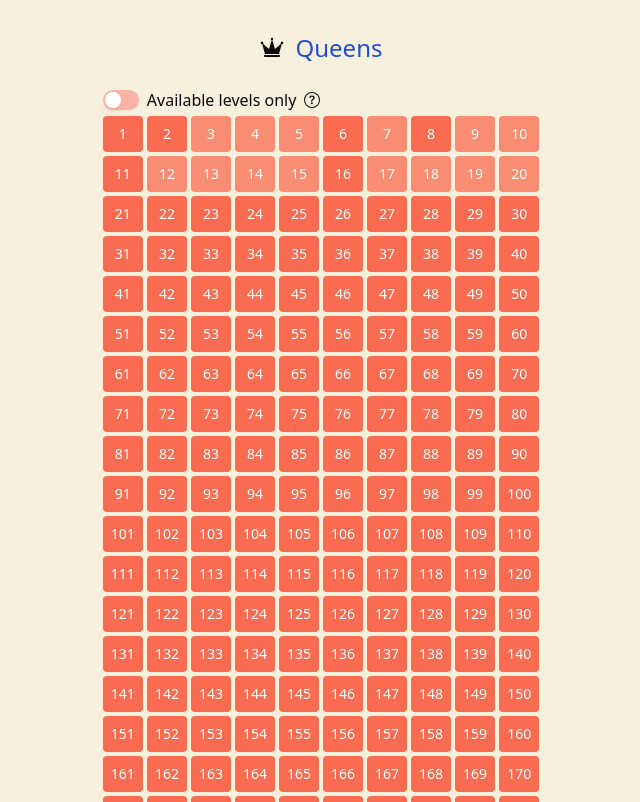
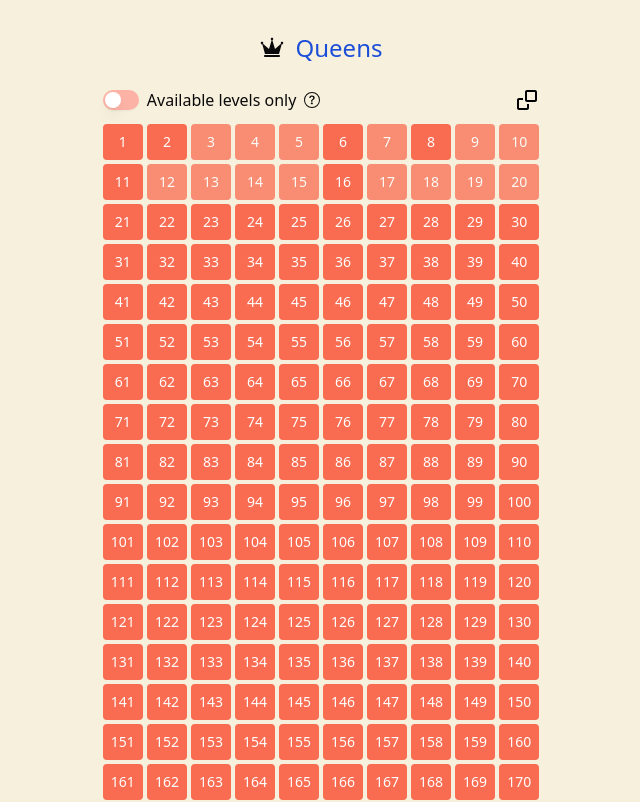
Before and after one commit to samimsu/queens-game-linkedin, a React (Vite) app: page / in a window 1280 px wide. Shown: the top 802 px of the page, without its empty margins (319-959 px from the left). Built offline with nearby package versions, Linux system fonts and the light colour scheme.

Commit message:
Add group levels feature

```diff
--- a/src/components/GameLevel/Level.jsx
+++ b/src/components/GameLevel/Level.jsx
@@ -1,10 +1,10 @@
 import React, { useEffect, useState } from "react";
 import { Link } from "react-router-dom";
+import Giscus from "@giscus/react";
 import Board from "./components/Board";
 import { createEmptyBoard } from "../../utils/board";
 import { checkWinCondition, getClashingQueens } from "../../utils/gameLogic";
 import { levels } from "../../utils/levels";
-import getAvailableLevels from "../../utils/getAvailableLevels";
 import BackIcon from "../icons/BackIcon";
 import PreviousIcon from "../icons/PreviousIcon";
 import NextIcon from "../icons/NextIcon";
@@ -26,10 +26,12 @@ import {
   setClashingQueensPreference,
   setShowInstructionsPreference,
 } from "../../utils/localStorage";
-import Giscus from "@giscus/react";
+import getNavigationLevels from "@/utils/getNavigationLevels";
 
 const Level = ({ id, level }) => {
-  const [board, setBoard] = useState(createEmptyBoard(levels[level].size));
+  const levelSize = levels[level].size;
+
+  const [board, setBoard] = useState(createEmptyBoard(levelSize));
   const [queenGeneratedXs, setQueenGeneratedXs] = useState({}); // Track Xs generated by each queen
 
   const [hasWon, setHasWon] = useState(false);
@@ -45,11 +47,10 @@ const Level = ({ id, level }) => {
   const [showClock, setShowClock] = useState(getShowClockPreference);
   const [autoPlaceXs, setAutoPlaceXs] = useState(getAutoPlaceXsPreference);
 
-  const availableLevels = getAvailableLevels();
-  const previousDisabled = !availableLevels.includes(Number(id) - 1);
-  const nextDisabled = !availableLevels.includes(Number(id) + 1);
+  const { previousLevel, nextLevel, previousDisabled, nextDisabled } =
+    getNavigationLevels(id, level);
 
-  const boardSize = levels[level].size;
+  const boardSize = levelSize;
   const colorRegions = levels[level].colorRegions;
 
   const completed = isLevelCompleted(Number(id));
@@ -296,13 +297,13 @@ const Level = ({ id, level }) => {
   const PreviousLevelButton = ({ children, className }) => {
     return (
       <Link
-        to={previousDisabled ? "#" : `/level/${Number(id) - 1}`}
+        to={previousDisabled ? "#" : `/level/${previousLevel}`}
         className="flex"
       >
         <button
           disabled={previousDisabled}
           onClick={() => {
-            setBoard(createEmptyBoard(levels[`level${Number(id) - 1}`].size));
+            setBoard(createEmptyBoard(levels[`level${previousLevel}`].size));
           }}
           className={className}
         >
@@ -314,14 +315,11 @@ const Level = ({ id, level }) => {
 
   const NextLevelButton = ({ children, className }) => {
     return (
-      <Link
-        to={nextDisabled ? "#" : `/level/${Number(id) + 1}`}
-        className="flex"
-      >
+      <Link to={nextDisabled ? "#" : `/level/${nextLevel}`} className="flex">
         <button
           disabled={nextDisabled}
           onClick={() => {
-            setBoard(createEmptyBoard(levels[`level${Number(id) + 1}`].size));
+            setBoard(createEmptyBoard(levels[`level${nextLevel}`].size));
           }}
           className={className}
         >
@@ -381,7 +379,7 @@ const Level = ({ id, level }) => {
                 )}
                 <button
                   onClick={() => {
-                    setBoard(createEmptyBoard(levels[level].size));
+                    setBoard(createEmptyBoard(levelSize));
                     setHasWon(false);
                     setShowWinningScreen(false);
                   }}
--- a/src/components/LevelSelection/LevelSelection.jsx
+++ b/src/components/LevelSelection/LevelSelection.jsx
@@ -3,19 +3,39 @@ import Heading from "./components/Heading";
 import AvailableLevelsFilter from "./components/AvailableLevelsFilter";
 import LevelsCollection from "./components/LevelsCollection";
 import LinkedInNote from "./components/LinkedInNote";
+import {
+  getGroupingPreference,
+  setGroupingPreference,
+} from "@/utils/localStorage";
+import GroupIcon from "../icons/GroupIcon";
+import UngroupIcon from "../icons/UngroupIcon";
 
 const LevelSelection = () => {
   const [showOnlyAvailableLevels, setShowOnlyAvailableLevels] = useState(false);
+  const [groupBySize, setGroupBySize] = useState(getGroupingPreference);
+
+  const toggleGroupBySize = () => {
+    const newSetting = !groupBySize;
+    setGroupBySize(newSetting);
+    setGroupingPreference(newSetting);
+  };
 
   return (
     <div className="flex flex-col justify-center items-center w-fit mx-auto">
       <Heading />
-      <AvailableLevelsFilter
-        checked={showOnlyAvailableLevels}
-        handleChange={() => setShowOnlyAvailableLevels((prev) => !prev)}
-      />
+      <div className="flex w-full justify-between mb-2">
+        <AvailableLevelsFilter
+          checked={showOnlyAvailableLevels}
+          handleChange={() => setShowOnlyAvailableLevels((prev) => !prev)}
+          disabled={groupBySize}
+        />
+        <button onClick={toggleGroupBySize} className="mx-1">
+          {groupBySize ? <GroupIcon /> : <UngroupIcon />}
+        </button>
+      </div>
       <LevelsCollection
         showOnlyAvailableLevels={showOnlyAvailableLevels}
+        groupBySize={groupBySize}
         className="mb-3"
       />
       <LinkedInNote />
--- a/src/components/LevelSelection/components/LevelsCollection.jsx
+++ b/src/components/LevelSelection/components/LevelsCollection.jsx
@@ -1,35 +1,70 @@
 import React from "react";
-import getAvailableLevels from "../../../utils/getAvailableLevels";
+import {
+  getLevelsBySize,
+  getOrderedLevels,
+} from "../../../utils/getAvailableLevels";
 import LevelButton from "./LevelButton";
 
-const LevelsCollection = ({ showOnlyAvailableLevels, className }) => {
-  const availableLevels = getAvailableLevels();
-  const totalLevels = Math.max(...availableLevels);
+const LevelsCollection = ({
+  showOnlyAvailableLevels,
+  groupBySize,
+  className,
+}) => {
+  const orderedLevels = getOrderedLevels();
+  const totalLevels = Math.max(...orderedLevels);
+  const levelsBySize = getLevelsBySize();
 
+  const renderGroupedLevels = () => {
+    return Object.entries(levelsBySize).map(([size, levels]) => (
+      <div key={size} className="mb-1 p-1">
+        <h3 className="font-medium mb-2 text-center text-lg">
+          {size}x{size}
+        </h3>
+        <div className="grid grid-cols-8 sm:grid-cols-10 gap-1">
+          {levels.map((level) => (
+            <LevelButton key={level} level={level} />
+          ))}
+        </div>
+      </div>
+    ));
+  };
+
+  const renderUngroupedLevels = () => {
     return (
       <div
         className={`grid grid-cols-8 sm:grid-cols-10 gap-1 p-1 text-sm ${className}`}
       >
         {(showOnlyAvailableLevels &&
-        availableLevels.map((level) => (
+          orderedLevels.map((level) => (
             <LevelButton
               key={level}
               level={level}
-            disabled={!availableLevels.includes(level)}
+              disabled={!orderedLevels.includes(level)}
             />
           ))) || (
           <>
-          {Array.from({ length: totalLevels }, (_, i) => i + 1).map((level) => (
+            {Array.from({ length: totalLevels }, (_, i) => i + 1).map(
+              (level) => (
                 <LevelButton
                   key={level}
                   level={level}
-              disabled={!availableLevels.includes(level)}
+                  disabled={!orderedLevels.includes(level)}
                 />
-          ))}
+              )
+            )}
           </>
         )}
       </div>
     );
   };
 
+  return (
+    <>
+      <div className={`text-sm ${className}`}>
+        {groupBySize ? renderGroupedLevels() : renderUngroupedLevels()}
+      </div>
+    </>
+  );
+};
+
 export default LevelsCollection;
--- /dev/null
+++ b/src/components/icons/GroupIcon.jsx
@@ -0,0 +1,26 @@
+import React from "react";
+
+const GroupIcon = ({ size = "24" }) => {
+  return (
+    <svg
+      width={size}
+      height={size}
+      viewBox="0 0 24 24"
+      fill="none"
+      xmlns="http://www.w3.org/2000/svg"
+    >
+      <path
+        fillRule="evenodd"
+        clipRule="evenodd"
+        d="M10 4H18C19.1 4 20 4.9 20 6V14C20 15.1 19.1 16 18 16H10C8.9 16 8 15.1 8 14V6C8 4.9 8.9 4 10 4ZM10 14H18V6H10V14Z"
+        fill="black"
+      />
+      <path
+        d="M6 8C4.9 8 4 8.9 4 10V18C4 19.1 4.9 20 6 20H14C15.1 20 16 19.1 16 18H6V8Z"
+        fill="black"
+      />
+    </svg>
+  );
+};
+
+export default GroupIcon;
--- /dev/null
+++ b/src/components/icons/UngroupIcon.jsx
@@ -0,0 +1,26 @@
+import React from "react";
+
+const UngroupIcon = ({ size = "24" }) => {
+  return (
+    <svg
+      width={size}
+      height={size}
+      viewBox="0 0 24 24"
+      fill="none"
+      xmlns="http://www.w3.org/2000/svg"
+    >
+      <path
+        fillRule="evenodd"
+        clipRule="evenodd"
+        d="M12 2H20C21.1 2 22 2.9 22 4V12C22 13.1 21.1 14 20 14H12C10.9 14 10 13.1 10 12V4C10 2.9 10.9 2 12 2ZM12 12H20V4H12V12Z"
+        fill="black"
+      />
+      <path
+        d="M4 10H8V12H4V20H12V16H14V20C14 21.1 13.1 22 12 22H4C2.9 22 2 21.1 2 20V12C2 10.9 2.9 10 4 10Z"
+        fill="black"
+      />
+    </svg>
+  );
+};
+
+export default UngroupIcon;
--- a/src/utils/getAvailableLevels.js
+++ b/src/utils/getAvailableLevels.js
@@ -1,6 +1,6 @@
 import { levels } from "./levels";
 
-const getAvailableLevels = () => {
+export const getOrderedLevels = () => {
   const levelKeys = Object.keys(levels);
   const availableLevels = levelKeys.map((key) =>
     parseInt(key.replace("level", ""), 10)
@@ -9,4 +9,16 @@ const getAvailableLevels = () => {
   return availableLevels;
 };
 
-export default getAvailableLevels;
+export const getLevelsBySize = () => {
+  const levelsBySize = {};
+
+  Object.entries(levels).forEach(([key, level]) => {
+    const size = level.size;
+    if (!levelsBySize[size]) {
+      levelsBySize[size] = [];
+    }
+    levelsBySize[size].push(parseInt(key.replace("level", ""), 10));
+  });
+
+  return levelsBySize;
+};
--- /dev/null
+++ b/src/utils/getNavigationLevels.js
@@ -0,0 +1,38 @@
+import { levels } from "@/utils/levels";
+import { getLevelsBySize, getOrderedLevels } from "@/utils/getAvailableLevels";
+
+const getNavigationLevels = (levelId, level) => {
+  const levelSize = levels[level].size;
+  const isGroupedBySize = localStorage.getItem("groupBySize") === "true";
+
+  const availableLevels = isGroupedBySize
+    ? getLevelsBySize()
+    : getOrderedLevels();
+
+  if (isGroupedBySize) {
+    const levelsBySize = getLevelsBySize();
+    const levelIndex = levelsBySize[levelSize].indexOf(Number(levelId));
+    const previousLevel =
+      levelIndex > 0 ? levelsBySize[levelSize][levelIndex - 1] : null;
+    const nextLevel =
+      levelIndex < levelsBySize[levelSize].length - 1
+        ? levelsBySize[levelSize][levelIndex + 1]
+        : null;
+    const previousDisabled = previousLevel === null;
+    const nextDisabled = nextLevel === null;
+    return { previousLevel, nextLevel, previousDisabled, nextDisabled };
+  } else {
+    const levelIndex = availableLevels.indexOf(Number(levelId));
+    const previousLevel =
+      levelIndex > 0 ? availableLevels[levelIndex - 1] : null;
+    const nextLevel =
+      levelIndex < availableLevels.length - 1
+        ? availableLevels[levelIndex + 1]
+        : null;
+    const previousDisabled = previousLevel === null;
+    const nextDisabled = nextLevel === null;
+    return { previousLevel, nextLevel, previousDisabled, nextDisabled };
+  }
+};
+
+export default getNavigationLevels;
--- a/src/utils/localStorage.js
+++ b/src/utils/localStorage.js
@@ -45,3 +45,11 @@ export const setAutoPlaceXsPreference = (enabled) => {
 export const getAutoPlaceXsPreference = () => {
   return JSON.parse(localStorage.getItem("autoPlaceXs")) ?? false; // Default to false
 };
+
+export const setGroupingPreference = (enabled) => {
+  localStorage.setItem("groupBySize", JSON.stringify(enabled));
+};
+
+export const getGroupingPreference = () => {
+  return JSON.parse(localStorage.getItem("groupBySize")) ?? false; // Default to false
+};
```
Also changed, not shown: src/components/LevelSelection/components/AvailableLevelsFilter.jsx (+18 -8 lines). Lines whose indentation alone changed are shown as unchanged.
